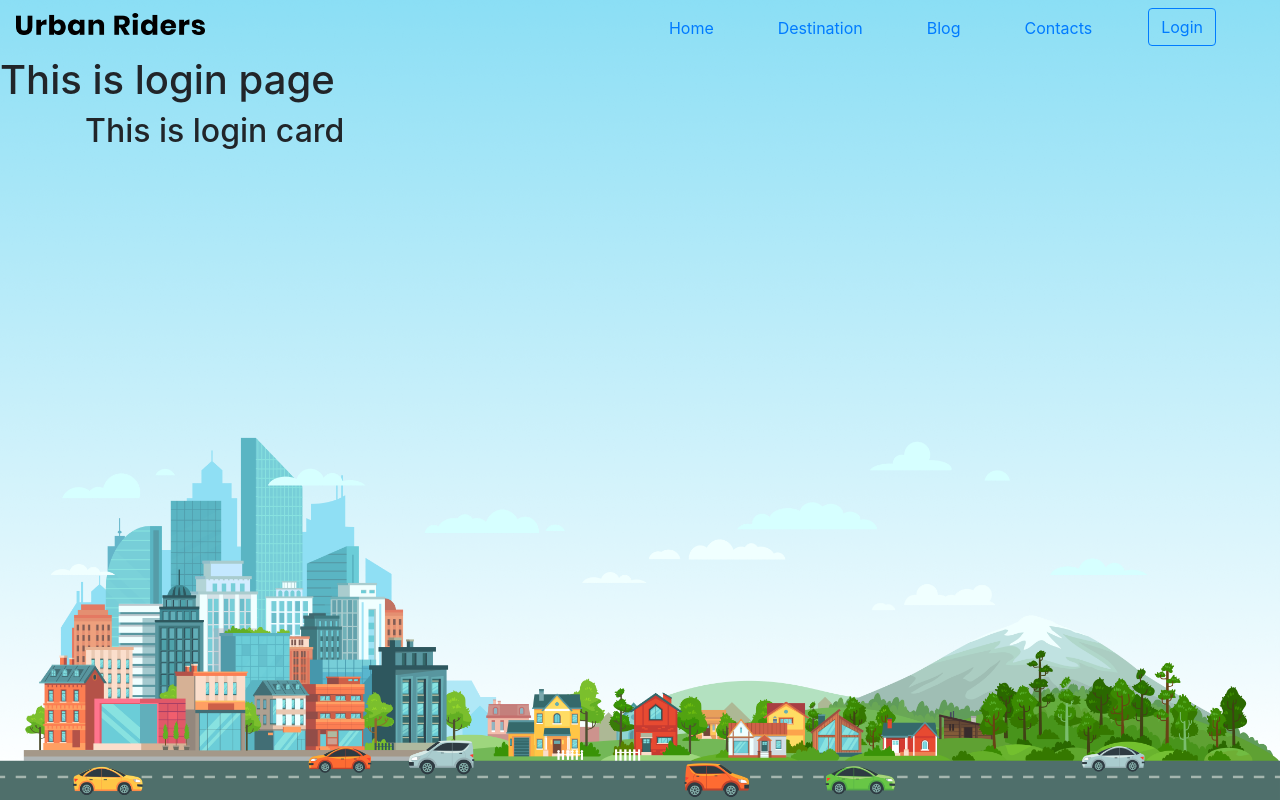
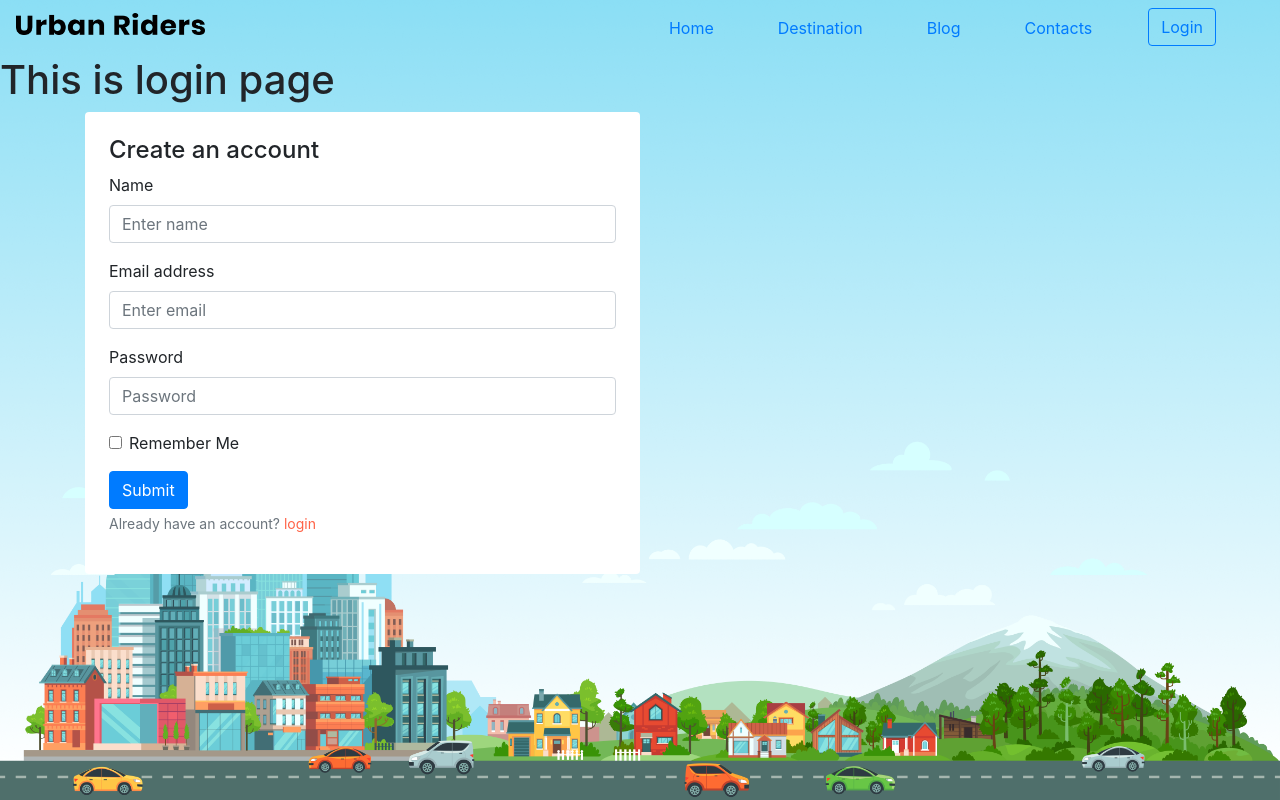
Before and after one commit to Samin1615088/dhaka-city-mass-transportation-portal-9, a React (Create React App) app: page /login in a window 1280 px wide. Built offline with nearby package versions, Linux system fonts and the light colour scheme.

Commit message:
login and create account form componenet is partially completed. >need to modularize the component into login page

```diff
--- a/src/components/Login/LoginForm/LoginForm.js
+++ b/src/components/Login/LoginForm/LoginForm.js
@@ -1,13 +1,125 @@
-import React from 'react';
+import React, { useState } from 'react';
 import { Button, Container, Form } from 'react-bootstrap';
+import { useForm } from 'react-hook-form';
 import './LoginForm.css';
 
 const LoginForm = () => {
+    //react-hook-form>
+    const { register, handleSubmit, errors } = useForm();
+    const onSubmit = (data) => {
+        console.log(data);
+    }
+    //react-hook-form<
+
+    //login or create account>
+    const [toggleLoginCreateLogin, setToggleLoginCreateLogin] = useState(false);
+    //login or create account<
+
     return (
         <Container>
+            {toggleLoginCreateLogin ?
+                (
+                    <Form className="w-50 bg-white p-4 rounded" onSubmit={handleSubmit(onSubmit)}>
+                        <h4>Login</h4>
+                        <Form.Group controlId="formBasicEmail">
+                            <Form.Label>Email address</Form.Label>
+                            <Form.Control
+                                type="email"
+                                placeholder="Enter email"
+                                name="email"
+                                ref={register({
+                                    required: 'EMAIL REQUIRED'
+                                })}
+                            />
+                            <Form.Text className="text-muted">
+                                {errors.email && errors.email.message}
+                            </Form.Text>
+                        </Form.Group>
+                        <Form.Group controlId="formBasicPassword">
+                            <Form.Label>Password</Form.Label>
+                            <Form.Control
+                                type="password"
+                                placeholder="Password"
+                                name="password"
+                                ref={register({
+                                    required: "PASSWORD REQUIRED"
+                                })}
+                            />
+                            <Form.Text className="text-muted">
+                                {errors.password && errors.password.message}
+                            </Form.Text>
+                        </Form.Group>
+                        <Form.Group controlId="formBasicCheckbox">
+                            <Form.Check type="checkbox" label="Remember Me" name="rememberMe" ref={register} />
+                        </Form.Group>
+                        <Button variant="primary" type="submit">
+                            Submit
+                </Button>
+                        <Form.Text className="text-muted">
+                            <p>Don't have an account ? <span onClick={() => setToggleLoginCreateLogin(!toggleLoginCreateLogin)} style={{ color: 'tomato', cursor: 'pointer' }}>{toggleLoginCreateLogin ? 'create an account' : 'login'}</span></p>
+                        </Form.Text>
+                    </Form>
 
-        <h2>This is login card</h2>
-        </Container>
+                )
+                :
+                (<Form className="w-50 bg-white p-4 rounded" onSubmit={handleSubmit(onSubmit)}>
+                    <h4>Create an account</h4>
+
+                    <Form.Group controlId="formBasicUsername">
+                        <Form.Label>Name</Form.Label>
+                        <Form.Control
+                            type="text"
+                            placeholder="Enter name"
+                            name="username"
+                            ref={register({
+                                required: "NAME REQUIRED"
+                            })}
+                        />
+                        <Form.Text className="text-muted">
+                            {errors.username && errors.username.message}
+                        </Form.Text>
+                    </Form.Group>
+
+                    <Form.Group controlId="formBasicEmail">
+                        <Form.Label>Email address</Form.Label>
+                        <Form.Control
+                            type="email"
+                            placeholder="Enter email"
+                            name="email"
+                            ref={register({
+                                required: 'EMAIL REQUIRED'
+                            })}
+                        />
+                        <Form.Text className="text-muted">
+                            {errors.email && errors.email.message}
+                        </Form.Text>
+                    </Form.Group>
+                    <Form.Group controlId="formBasicPassword">
+                        <Form.Label>Password</Form.Label>
+                        <Form.Control
+                            type="password"
+                            placeholder="Password"
+                            name="password"
+                            ref={register({
+                                required: "PASSWORD REQUIRED"
+                            })}
+                        />
+                        <Form.Text className="text-muted">
+                            {errors.password && errors.password.message}
+                        </Form.Text>
+                    </Form.Group>
+                    <Form.Group controlId="formBasicCheckbox">
+                        <Form.Check type="checkbox" label="Remember Me" name="rememberMe" ref={register} />
+                    </Form.Group>
+                    <Button variant="primary" type="submit">
+                        Submit
+                </Button>
+                    <Form.Text className="text-muted">
+                        <p>Already have an account? <span onClick={() => setToggleLoginCreateLogin(!toggleLoginCreateLogin)} style={{ color: 'tomato', cursor: 'pointer' }}>{toggleLoginCreateLogin ? 'create an account' : 'login'}</span></p>
+                    </Form.Text>
+                </Form>)
+            }
+        </Container >
     );
 };
 
```
